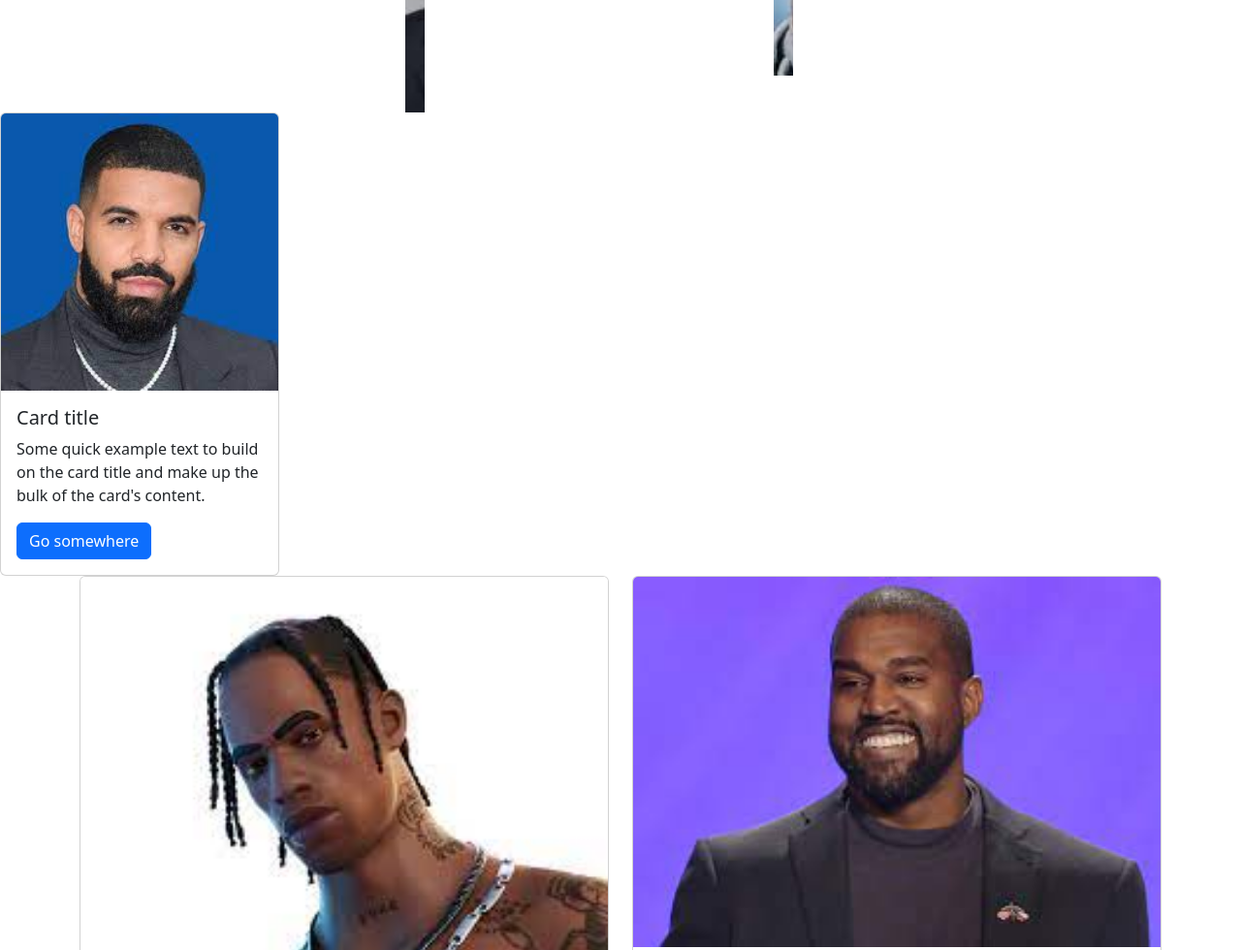
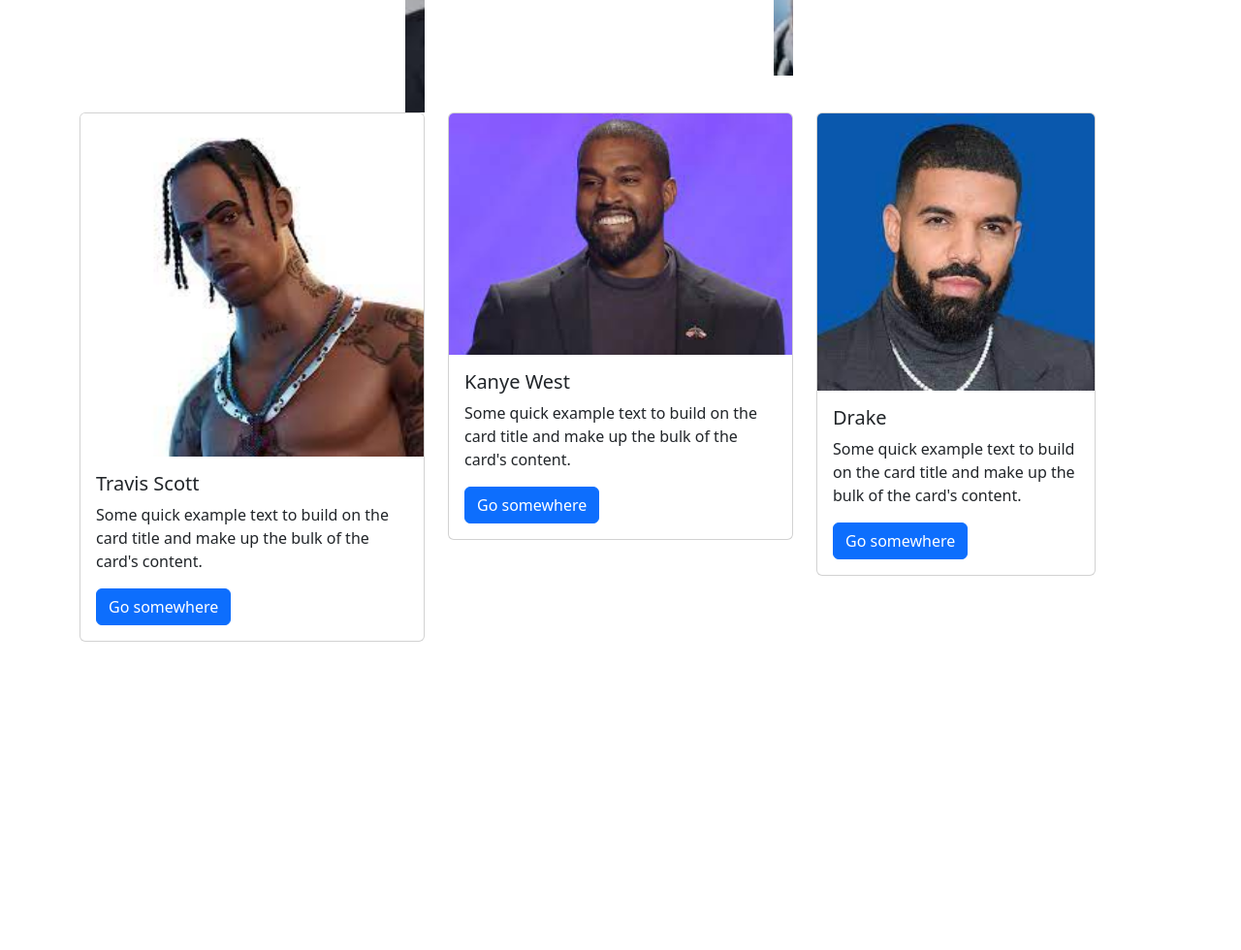
Before and after one commit to ryaaannnnnnnnnnnnnnnnnnnn/Music-Website, a plain HTML site: page index.html in a window 1280 px wide. Shown: the part 463-1443 px from the top of the page at 97% size. After the commit the page ends 1125 px from the top, so only its background shows below. Drawn offline with nearby package versions, Linux system fonts and the light colour scheme.

Commit message:
Update index.html

```diff
--- a/index.html
+++ b/index.html
@@ -122,20 +122,11 @@
     </div>
 </div>
 
-    <div class="card" style="width: 18rem;">
-  <img src="img/drake(1).jpg" class="card-img-top" alt="...">
-  <div class="card-body">
-    <h5 class="card-title">Card title</h5>
-    <p class="card-text">Some quick example text to build on the card title and make up the bulk of the card's content.</p>
-    <a href="#" class="btn btn-primary">Go somewhere</a>
-  </div>
-</div>
-
     <div class="container">
     <div class="row">
-        <div class="col-md-6">
+        <div class="col-md-4">
             <div class="card centered-card">
-                <img src="img/Travis(1).jpg" class="card-img-top" alt="Travis Scott 1">
+                <img src="img/travis(1).jpg" class="card-img-top" alt="Travis Scott 1">
                 <div class="card-body">
                     <h5 class="card-title">Travis Scott</h5>
                     <p class="card-text">Some quick example text to build on the card title and make up the bulk of the card's content.</p>
@@ -143,11 +134,21 @@
                 </div>
             </div>
         </div>
-        <div class="col-md-6">
+        <div class="col-md-4">
             <div class="card centered-card">
                 <img src="img/kanye(1).jpg" class="card-img-top" alt="Kanye West 1">
                 <div class="card-body">
                     <h5 class="card-title">Kanye West</h5>
+                    <p class="card-text">Some quick example text to build on the card title and make up the bulk of the card's content.</p>
+                    <a href="#" class="btn btn-primary">Go somewhere</a>
+                </div>
+            </div>
+        </div>
+        <div class="col-md-4">
+            <div class="card" style="width: 18rem;">
+                <img src="img/drake(1).jpg" class="card-img-top" alt="Drake 1">
+                <div class="card-body">
+                    <h5 class="card-title">Drake</h5>
                     <p class="card-text">Some quick example text to build on the card title and make up the bulk of the card's content.</p>
                     <a href="#" class="btn btn-primary">Go somewhere</a>
                 </div>
```
